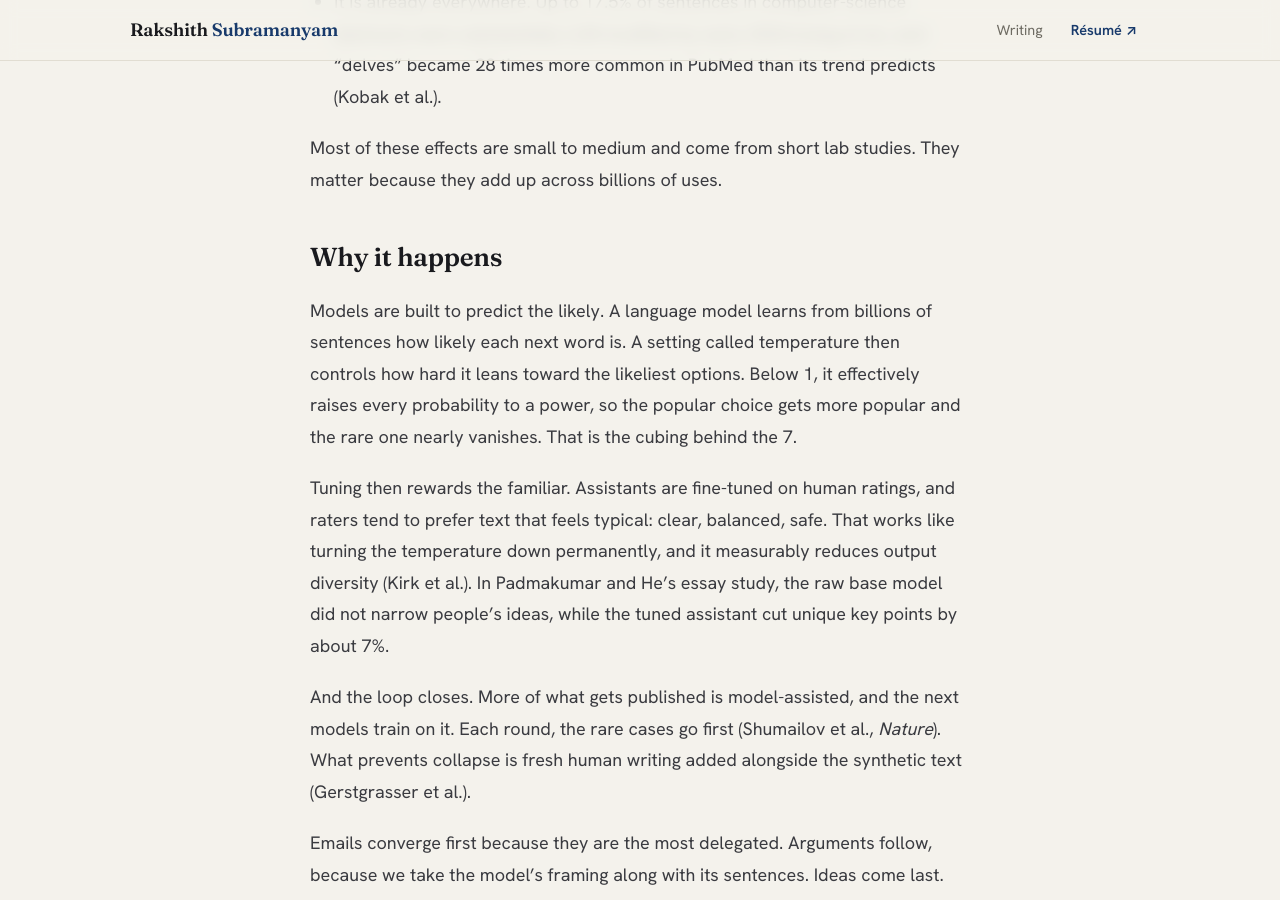
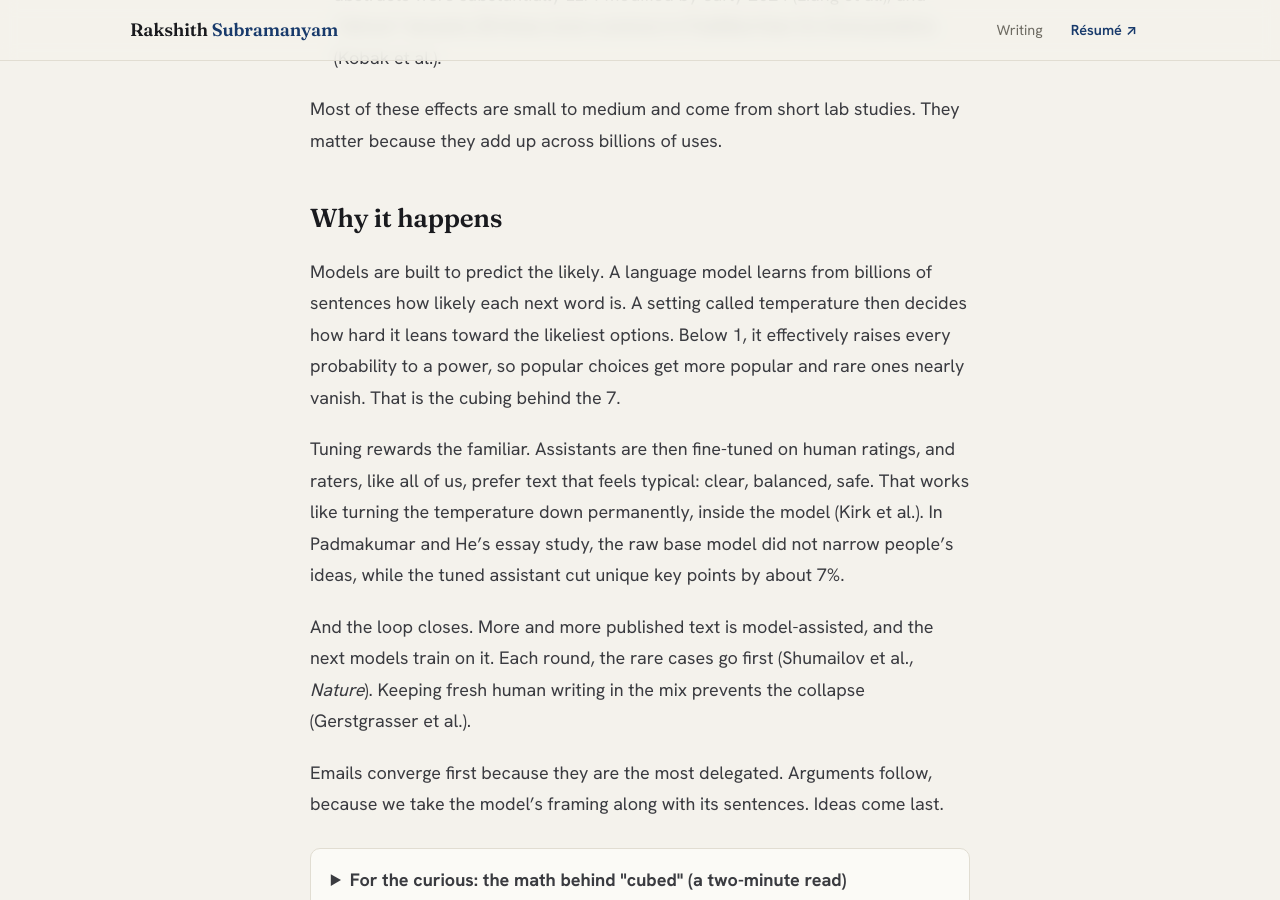
Before and after one commit to Rakshith-2905/portfolio, a Jekyll site: the page built from drafts/2fc3307e2f/index.md, in a window 1280 px wide and 900 px high, scrolled down 3191 px. Built offline with Jekyll 4.4.1, drawn with Linux system fonts in a browser that asks for light colours; some of the changed text lies outside the part shown.

Commit message:
Draft op-ed: try-it subtitle, trimmed 'Why it happens'
Co-Authored-By: Claude Opus 5.5 <noreply@anthropic.com>

```diff
--- a/drafts/2fc3307e2f/index.md
+++ b/drafts/2fc3307e2f/index.md
@@ -11,8 +12,6 @@ excerpt: "Every chatbot picks 7. The bigger cost is the struggle we skip: the sl
 ---
 
 <div class="draft-banner">Draft, not yet published. Please don't share.</div>
-
-Before you read on, open a chatbot and ask it to pick a random number between 1 and 10.
 
 It probably said 7. You may have seen that trick already. What interests me is where the 7 comes from.
 
@@ -65,11 +64,11 @@ Most of these effects are small to medium and come from short lab studies. They
 
 ## Why it happens
 
-Models are built to predict the likely. A language model learns from billions of sentences how likely each next word is. A setting called temperature then controls how hard it leans toward the likeliest options. Below 1, it effectively raises every probability to a power, so the popular choice gets more popular and the rare one nearly vanishes. That is the cubing behind the 7.
+Models are built to predict the likely. A language model learns from billions of sentences how likely each next word is. A setting called temperature then decides how hard it leans toward the likeliest options. Below 1, it effectively raises every probability to a power, so popular choices get more popular and rare ones nearly vanish. That is the cubing behind the 7.
 
-Tuning then rewards the familiar. Assistants are fine-tuned on human ratings, and raters tend to prefer text that feels typical: clear, balanced, safe. That works like turning the temperature down permanently, and it measurably reduces output diversity (Kirk et al.). In Padmakumar and He's essay study, the raw base model did not narrow people's ideas, while the tuned assistant cut unique key points by about 7%.
+Tuning rewards the familiar. Assistants are then fine-tuned on human ratings, and raters, like all of us, prefer text that feels typical: clear, balanced, safe. That works like turning the temperature down permanently, inside the model (Kirk et al.). In Padmakumar and He's essay study, the raw base model did not narrow people's ideas, while the tuned assistant cut unique key points by about 7%.
 
-And the loop closes. More of what gets published is model-assisted, and the next models train on it. Each round, the rare cases go first (Shumailov et al., *Nature*). What prevents collapse is fresh human writing added alongside the synthetic text (Gerstgrasser et al.).
+And the loop closes. More and more published text is model-assisted, and the next models train on it. Each round, the rare cases go first (Shumailov et al., *Nature*). Keeping fresh human writing in the mix prevents the collapse (Gerstgrasser et al.).
 
 Emails converge first because they are the most delegated. Arguments follow, because we take the model's framing along with its sentences. Ideas come last.
 
```
Also changed, not shown: other parts of drafts/2fc3307e2f/index.md (+1 -0 lines).
